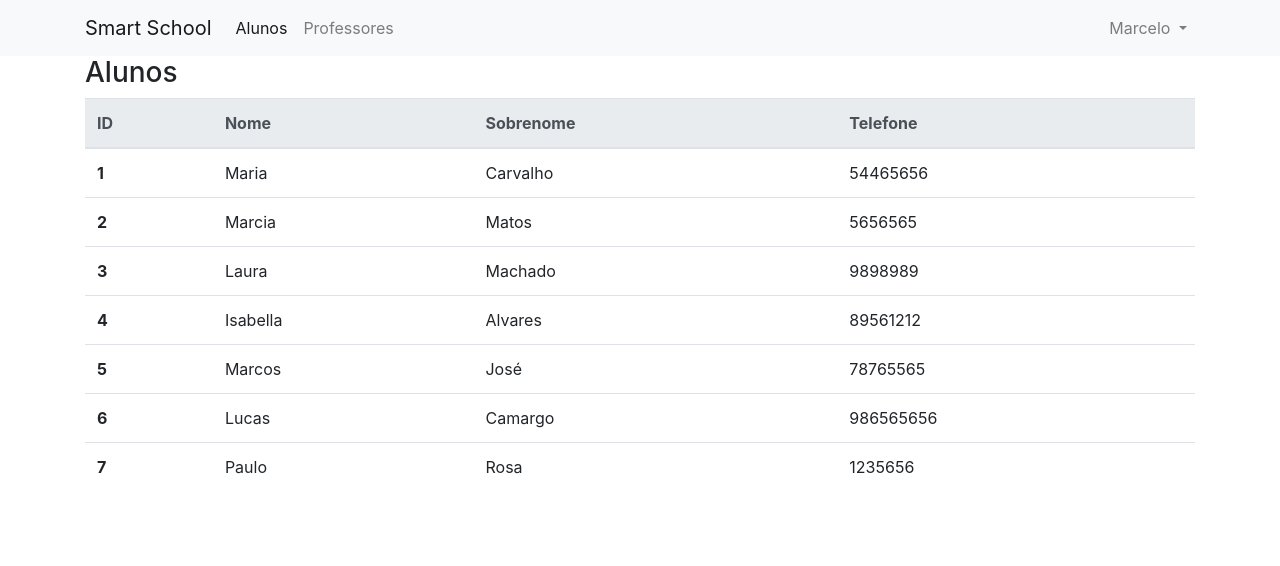
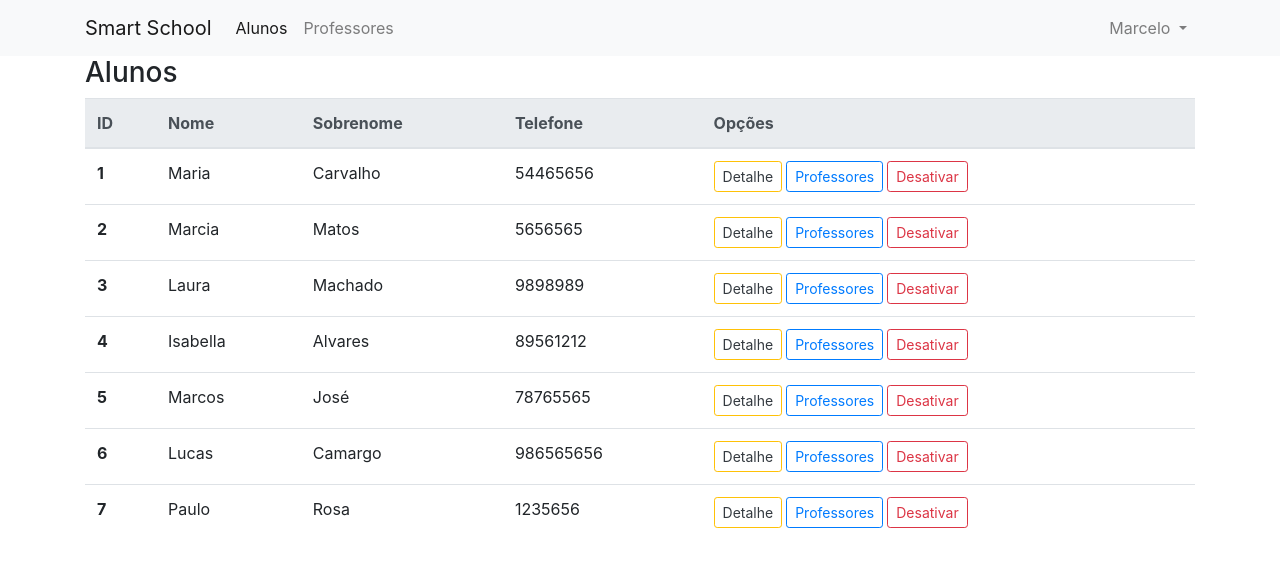
Before and after one commit to ma-carvalho/aspnetcore-angular, an Angular app in the folder SmartSchool/: page /alunos in a window 1280 px wide. Shown: the top 566 px of the page. Built offline with nearby package versions, Linux system fonts and the light colour scheme.

Commit message:
Ajustes componentes

```diff
--- a/SmartSchool/src/app/alunos/alunos.component.html
+++ b/SmartSchool/src/app/alunos/alunos.component.html
@@ -1,6 +1,6 @@
 <div class="row">
 
-  <div [ngClass]="{'col-sm-6' : alunoSelecionado, 'col-sm-12': !alunoSelecionado}" >
+  <div [ngClass]="{'col-sm-8' : alunoSelecionado, 'col-sm-12': !alunoSelecionado}" >
     <h3>{{titulo}}</h3>
     <table class="table table-hover">
       <thead class="thead-light">
@@ -9,28 +9,34 @@
           <th scope="col">Nome</th>
           <th scope="col">Sobrenome</th>
           <th scope="col">Telefone</th>
+          <th scope="col">Opções</th>
         </tr>
       </thead>
       <tbody>
-        <tr *ngFor="let aluno of alunos"
-        style="cursor:pointer"
-        (click)="alunoSelect(aluno)">
+        <tr *ngFor="let aluno of alunos" >
           <th scope="row">{{aluno.id}}</th>
           <td>{{aluno.nome}}</td>
           <td>{{aluno.sobrenome}}</td>
           <td>{{aluno.telefone}}</td>
+          <td>
+            <div>
+              <button class="text-dark btn btn-sm btn-outline-warning mr-1" (click)="alunoSelect(aluno)">Detalhe</button>
+              <button class="btn btn-sm btn-outline-primary mr-1" (click)="openModal(template)">Professores</button>
+              <button class="btn btn-sm btn-outline-danger">Desativar</button>
+            </div>
+          </td>
         </tr>
       </tbody>
     </table>
   </div>
 
-  <div class="col-sm-6" *ngIf="alunoSelecionado">
+  <div class="col-sm-4" *ngIf="alunoSelecionado">
     <div class="row">
       <div class="mr-auto">
         <h3>ID Aluno: {{alunoSelecionado.id}}</h3>
       </div>
       <div class="mt-1">
-        <button class="btn btn-outline-danger" (click)="voltar()">Lista de Alunos</button>
+        <button class="btn btn-sm btn-outline-danger" (click)="voltar()">Fechar</button>
       </div>
     </div>
 
@@ -57,3 +63,14 @@
   </div>
 
 </div>
+
+<ng-template #template>
+  <div class="modal-body">
+    <app-professores></app-professores>
+  </div>
+  <div class="modal-footer">
+      <button type="button" class="close pull-right" aria-label="Close" (click)="modalRef.hide()">
+        <h5>Fechar</h5>
+      </button>
+  </div>
+</ng-template>
--- a/SmartSchool/src/app/alunos/alunos.component.ts
+++ b/SmartSchool/src/app/alunos/alunos.component.ts
@@ -1,6 +1,7 @@
-import { Component, OnInit } from '@angular/core';
+import { Component, OnInit, TemplateRef } from '@angular/core';
 import { Aluno } from '../models/aluno';
 import { FormGroup, FormBuilder, Validators } from '@angular/forms';
+import { BsModalRef, BsModalService } from 'ngx-bootstrap/modal';
 
 @Component({
   selector: 'app-alunos',
@@ -13,6 +14,7 @@ export class AlunosComponent implements OnInit {
   public titulo = 'Alunos';
   public alunoSelecionado: Aluno;
   public textoSimples: string;
+  public modalRef: BsModalRef;
 
   alunos = [
     { id: 1, nome: 'Maria', sobrenome: 'Carvalho', telefone:  54465656 },
@@ -33,7 +35,12 @@ export class AlunosComponent implements OnInit {
     this.alunoSelecionado = null;
   }
 
-  constructor(private fb: FormBuilder)
+  openModal(template: TemplateRef<any>) {
+    this.modalRef = this.modalService.show(template);
+  }
+
+  constructor(private fb: FormBuilder,
+    private modalService: BsModalService)
   {
     this.criarForm();
   }
--- a/SmartSchool/src/app/app.module.ts
+++ b/SmartSchool/src/app/app.module.ts
@@ -11,6 +11,7 @@ import { DashboardComponent } from './dashboard/dashboard.component';
 import { NavComponent } from './nav/nav.component';
 import { BrowserAnimationsModule } from '@angular/platform-browser/animations';
 import { BsDropdownModule } from 'ngx-bootstrap/dropdown';
+import { ModalModule } from 'ngx-bootstrap/modal';
 
 @NgModule({
   declarations: [
@@ -27,7 +28,8 @@ import { BsDropdownModule } from 'ngx-bootstrap/dropdown';
     BrowserAnimationsModule,
     BsDropdownModule.forRoot(),
     FormsModule,
-    ReactiveFormsModule
+    ReactiveFormsModule,
+    ModalModule.forRoot()
   ],
   providers: [],
   bootstrap: [AppComponent]
--- a/SmartSchool/src/app/professores/professores.component.html
+++ b/SmartSchool/src/app/professores/professores.component.html
@@ -34,16 +34,32 @@
         <th scope="col">ID</th>
         <th scope="col">Nome</th>
         <th scope="col">Disciplina</th>
+        <th scope="col">Opções</th>
       </tr>
     </thead>
     <tbody>
-      <tr *ngFor="let professor of professores"
-      (click)="professorSelect(professor)"
-        style="cursor: pointer">
+      <tr *ngFor="let professor of professores">
         <th scope="row">{{professor.id}}</th>
         <td>{{professor.nome}}</td>
         <td>{{professor.disciplina}}</td>
+        <td>
+          <div>
+            <button class="text-dark btn btn-sm btn-outline-warning mr-1" (click)="professorSelect(professor)">Detalhe</button>
+            <button class="btn btn-sm btn-outline-primary" (click)="openModal(template)">Alunos</button>
+          </div>
+        </td>
       </tr>
     </tbody>
   </table>
 </div>
+
+<ng-template #template>
+  <div class="modal-body">
+
+  </div>
+  <div class="modal-footer">
+      <button type="button" class="close pull-right" aria-label="Close" (click)="modalRef.hide()">
+        <h5>Fechar</h5>
+      </button>
+  </div>
+</ng-template>
--- a/SmartSchool/src/app/professores/professores.component.ts
+++ b/SmartSchool/src/app/professores/professores.component.ts
@@ -1,6 +1,7 @@
-import { Component, OnInit } from '@angular/core';
+import { Component, OnInit, TemplateRef } from '@angular/core';
 import { Professor } from '../models/professor';
 import { FormGroup, FormBuilder, Validators } from '@angular/forms';
+import { BsModalService, BsModalRef } from 'ngx-bootstrap/modal';
 
 @Component({
   selector: 'app-professores',
@@ -12,6 +13,7 @@ export class ProfessoresComponent implements OnInit {
   public professorForm: FormGroup;
   public titulo = 'Professores';
   public professorSelecionado: Professor;
+  public modalRef: BsModalRef;
 
   professores = [
     { id: 1, nome: 'Mario', disciplina: 'Matemática' },
@@ -33,7 +35,12 @@ export class ProfessoresComponent implements OnInit {
     this.professorSelecionado = null;
   }
 
-  constructor(private fb: FormBuilder)
+  openModal(template: TemplateRef<any>) {
+    this.modalRef = this.modalService.show(template);
+  }
+
+  constructor(private fb: FormBuilder,
+    private modalService: BsModalService)
   {
     this.criarForm();
   }
```
